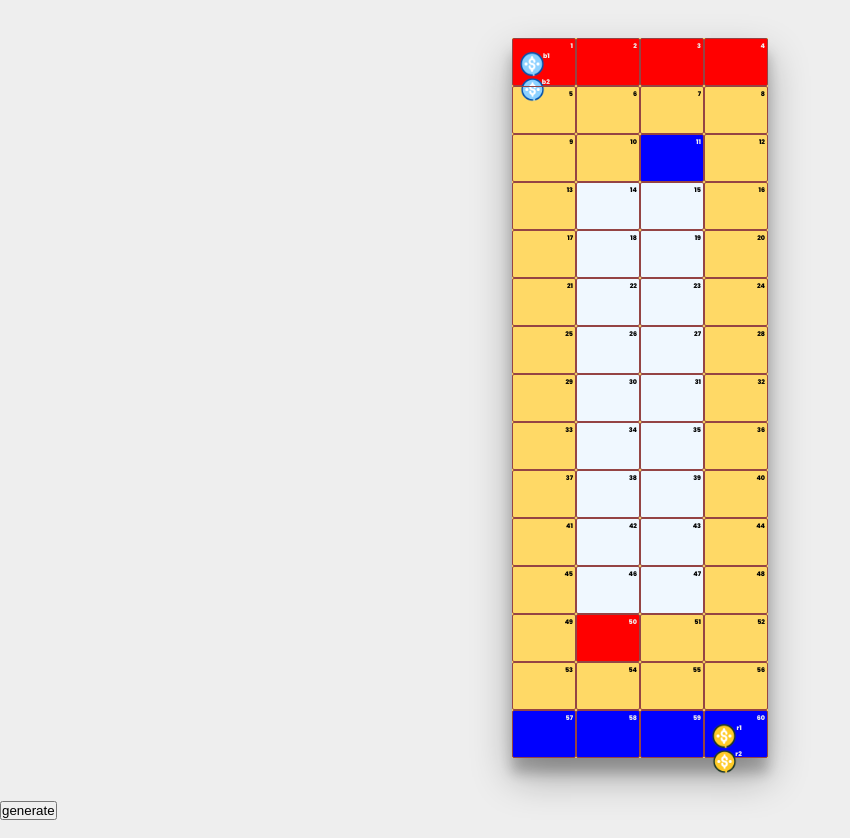
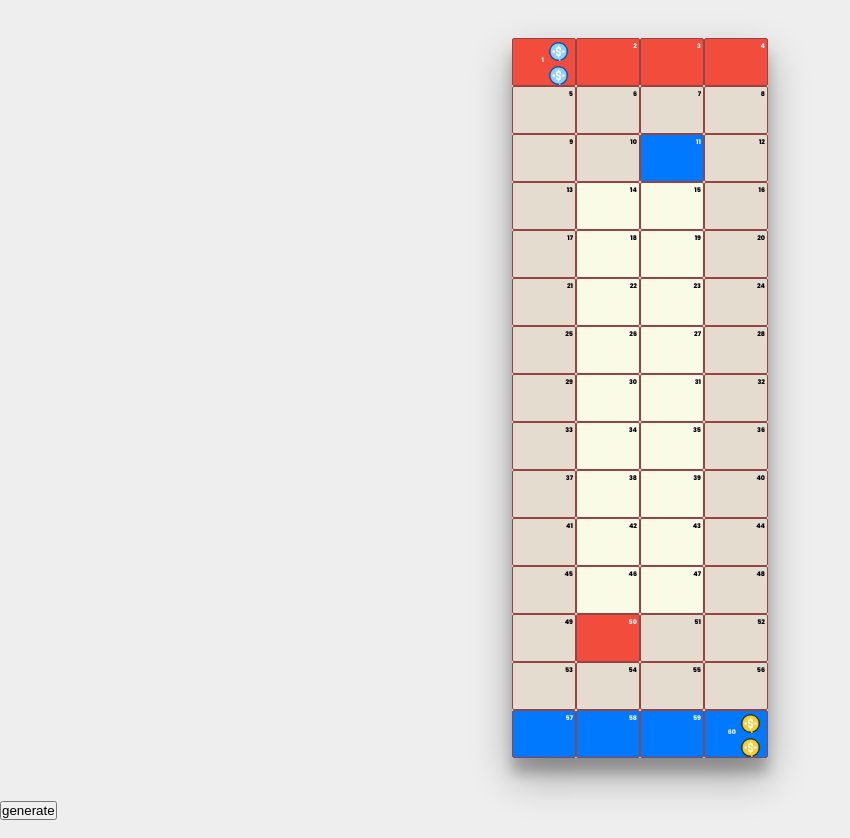
Before and after one commit to sourabh32/ludo-project, a React (Vite) app: page / in a window 1280 px wide. Shown: the whole page, without its empty margins (0-850 px from the left). Built offline with nearby package versions, Linux system fonts and the light colour scheme.

Commit message:
board css updated

```diff
--- a/src/components/Square.jsx
+++ b/src/components/Square.jsx
@@ -9,16 +9,16 @@ const Square = ({ num, color }) => {
       {num}
 
       {redObject[red.rt1] === num && (
-         <div className="yellowToken" onClick={()=>moveRed(random,"rt1")}>r1</div>
+         <div className="yellowToken" onClick={()=>moveRed(random,"rt1")}></div>
       )}
       {redObject[red.rt2] === num && (
-         <div className="yellowToken" onClick={()=>moveRed(random,"rt2")}>r2</div>
+         <div className="yellowToken" onClick={()=>moveRed(random,"rt2")}></div>
       )}
       {blueObject[blue.bt1] === num && (
-         <div className="blueToken" onClick={()=>moveBlue(random,"bt1")}>b1</div>
+         <div className="blueToken" onClick={()=>moveBlue(random,"bt1")}></div>
       )}
       {blueObject[blue.bt2] === num && (
-         <div className="blueToken" onClick={()=>moveBlue(random,"bt2")}>b2</div>
+         <div className="blueToken" onClick={()=>moveBlue(random,"bt2")}></div>
       )}
     </div>
   );
--- a/src/index.css
+++ b/src/index.css
@@ -20,7 +20,7 @@ body::-webkit-scrollbar{
     margin: 3% auto;
     width: 20vw;
     height: 90vh;
-    background-color: #FFD966;
+    background-color: #E4DCCF;
     display: grid;
     grid-template-columns: repeat(4,1fr);
     grid-template-rows: repeat(15,1fr);
@@ -36,21 +36,22 @@ body::-webkit-scrollbar{
  text-align: end;
 }
 .red{
-  background-color:red;
+  background-color:#F24C3D;
   color: #EEEEEE;
 }
 .blue{
-  background-color: blue;
+  background-color: #0079FF;
   color: #EEEEEE;
 }
 
 .white{
-  background-color: aliceblue;
+  background-color: #F9FBE7;
 }
 
 .yellowToken{
-  width: 60%;
-  height: 60%;
+  display: inline-block;
+  width: 50%;
+  height: 50%;
   background-image: url("./assets/coinyellow.png");
   background-size: contain;
  background-position: center;
@@ -58,8 +59,10 @@ body::-webkit-scrollbar{
 
 }
 .blueToken{
-  width: 60%;
-  height: 60%;
+  display: inline-block;
+  border-radius: 50%;
+  width: 50%;
+  height: 50%;
   background-image: url("./assets/coinred.png");
   background-size: contain;
  background-position: center;
```
